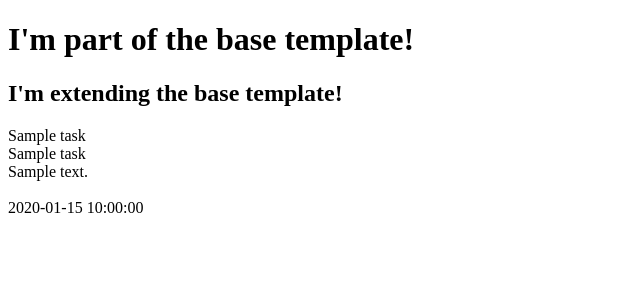
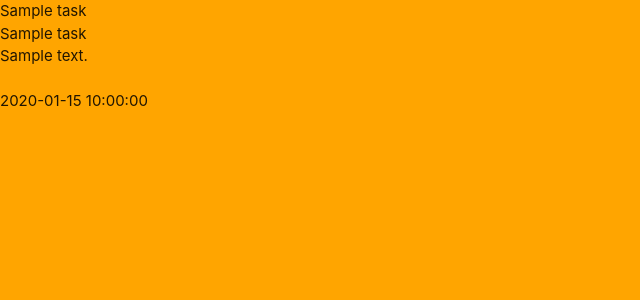
Before and after one commit to Killol14/Passage-To-India, a Flask app: page / in a window 1280 px wide. Shown: the top 300 px of the page, without its empty margins (0-640 px from the left). Run offline with Flask 2, Linux system fonts and the light colour scheme; a database or web service that is not in the repository returns one stand-in record (values such as "Sample title"); some libraries are stand-ins or nearby versions.

Commit message:
this will commit static files in place

```diff
--- /dev/null
+++ b/static/css/style.css
@@ -0,0 +1,3 @@
+body {
+    background-color: orange;
+}
--- a/templates/base.html
+++ b/templates/base.html
@@ -4,11 +4,42 @@
     <meta charset="UTF-8">
     <meta http-equiv="X-UA-Compatible" content="IE=edge">
     <meta name="viewport" content="width=device-width, initial-scale=1.0">
+
+    <!--Font-Awesome from cdnjs-->
+
+    <link rel="stylesheet" href="https://cdnjs.cloudflare.com/ajax/libs/font-awesome/6.4.0/css/all.min.css"
+    integrity="sha512-iecdLmaskl7CVkqkXNQ/ZH/XLlvWZOJyj7Yy7tcenmpD1ypASozpmT/E0iPtmFIB46ZmdtAc9eNBvH0H/ZpiBw=="
+    crossorigin="anonymous" referrerpolicy="no-referrer" />
+
+    <!-- Compiled and minified CSS -->
+    <link rel="stylesheet" href="https://cdnjs.cloudflare.com/ajax/libs/materialize/1.0.0/css/materialize.min.css" type="text/css">
+    <link rel="stylesheet" href="{{ url_for('static', filename='css/style.css') }}" type="text/css">
+
+    {% block styles %}
+    {% endblock %}
+
     <title>Travel Manager</title>
 </head>
 <body>
-    <h1>I'm part of the base template!</h1>
+
     {% block content %}
     {% endblock %}
+
+
+
+    <!-- Compiled and minified JavaScript -->
+    <script src="https://cdnjs.cloudflare.com/ajax/libs/materialize/1.0.0/js/materialize.min.js"></script>
+
+    <!--jquery CDN links-->
+    <script
+    src="https://code.jquery.com/jquery-3.6.4.min.js"
+    integrity="sha256-oP6HI9z1XaZNBrJURtCoUT5SUnxFr8s3BzRl+cbzUq8="
+    crossorigin="anonymous">
+    </script>
+    <script src="{{ url_for('static', filename='js/script.js') }}"></script>
+
+    {% block scripts %}
+    {% endblock %}
+
 </body>
 </html>
--- a/templates/tasks.html
+++ b/templates/tasks.html
@@ -1,7 +1,7 @@
 {% extends "base.html" %}
 {% block content %}
 
-    <h2>I'm extending the base template!</h2>
+
 
     {% for task in tasks %}
         {{ task.task_name }}<br>
```
Also changed, not shown: static/js/script.js (added).
